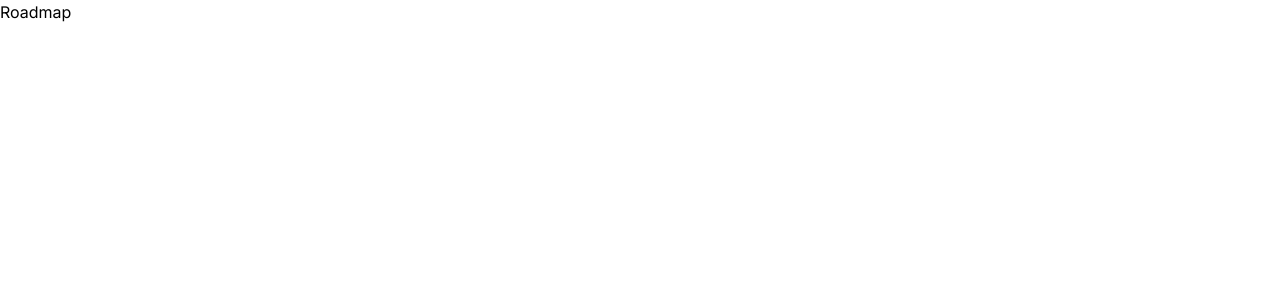
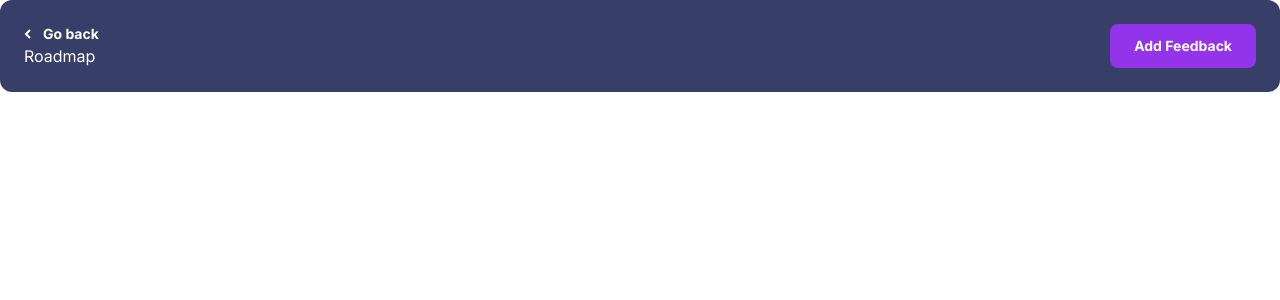
Before and after one commit to katsuragawaa/feedback-hub, a Vue app: page /roadmap in a window 1280 px wide. Shown: the top 300 px of the page. Built offline with nearby package versions, Linux system fonts and the light colour scheme.

Commit message:
Use toolbar

```diff
--- a/src/views/Roadmap.vue
+++ b/src/views/Roadmap.vue
@@ -1 +1,7 @@
-<template>Roadmap</template>
+<script setup lang="ts">
+import RoadmapToolbarVue from '../components/roadmap-toolbar/RoadmapToolbar.vue';
+</script>
+
+<template>
+  <RoadmapToolbarVue />
+</template>
```
